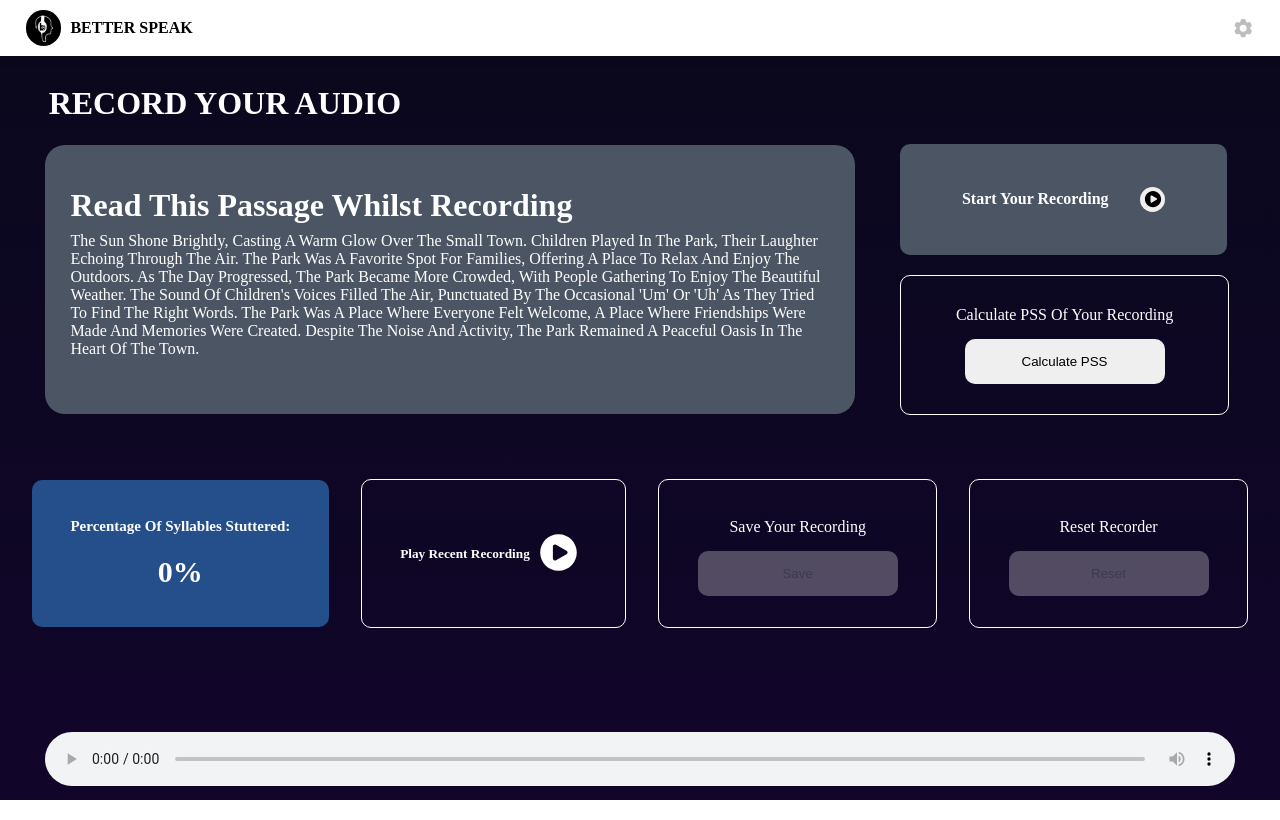
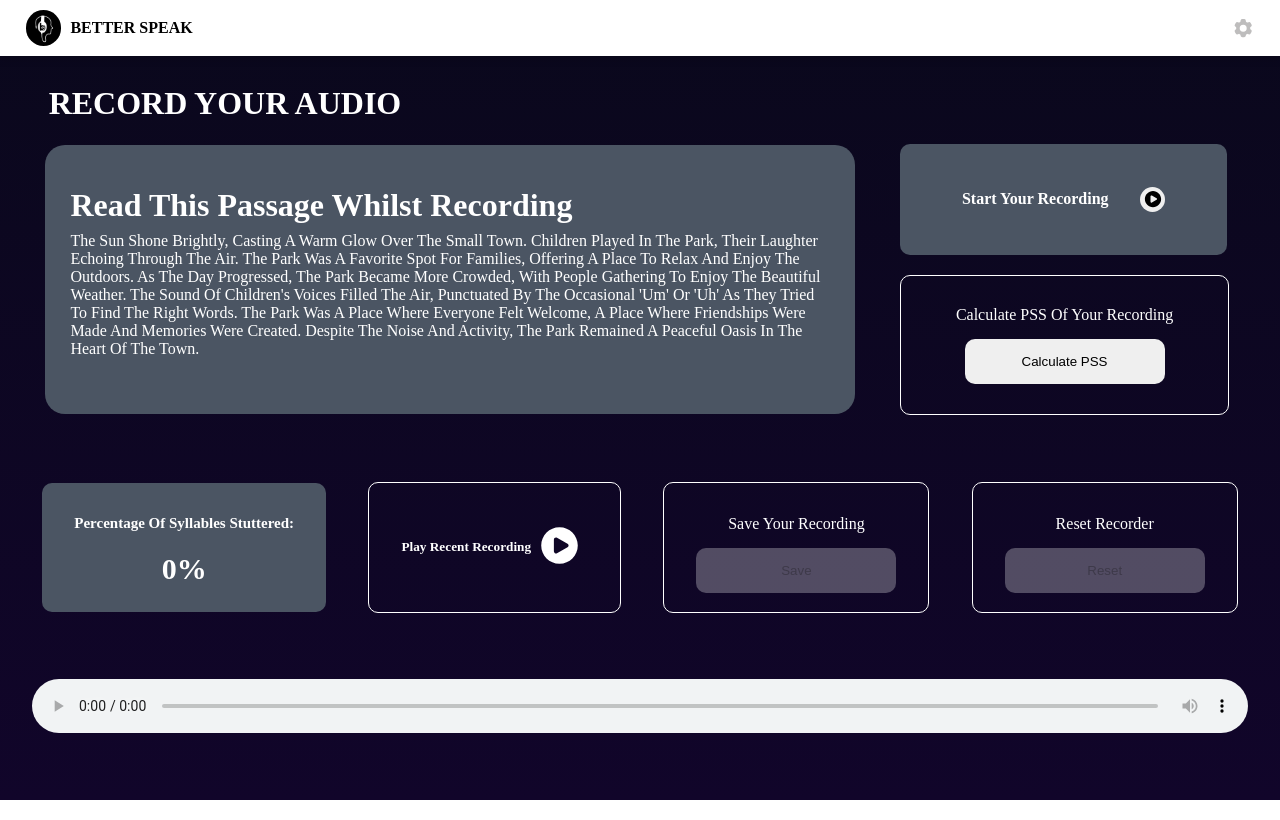
Before and after one commit to YashNK/Major-Project-Desktop, a React (Create React App) app: page /record in a window 1280 px wide. Built offline with nearby package versions, Linux system fonts and the light colour scheme; what extendable-media-recorder, extendable-media-recorder-wav-encoder would draw is missing.

Commit message:
deploy test

```diff
--- a/src/Screens/AudioRecorder.css
+++ b/src/Screens/AudioRecorder.css
@@ -6,11 +6,13 @@
   background-image: linear-gradient(to bottom, #0a081c, #11052a);
   color: white;
   text-transform: capitalize;
+  overflow: hidden;
 }
 .audio-title{
   padding-top: 5%;
   font-weight: 900;
   padding-left: 3.8%;
+  width: 60%;
 }
 .top{
   display: flex;
@@ -70,8 +72,8 @@
 }
 .pss-div{
   height: 45%;
-  background-color: #254f8a;
-  padding: 3%;
+  background-color: #4B5563;
+  padding: 2.5%;
   border-radius: 10px;
 }
 .pss{
@@ -93,7 +95,7 @@
   display: flex;
   align-items: center;
   justify-content: space-evenly;
-  padding: 3%;
+  padding: 2.5%;
   border-radius: 10px;
   border: 1px solid;
 }
@@ -103,7 +105,7 @@
   flex-direction: column;
   align-items: center;
   justify-content: space-evenly;
-  padding: 3%;
+  padding: 2.5%;
   border-radius: 10px;
   border: 1px solid;
 }
@@ -113,7 +115,7 @@
   flex-direction: column;
   align-items: center;
   justify-content: space-evenly;
-  padding: 3%;
+  padding: 2.5%;
   border-radius: 10px;
   border: 1px solid;
 }
@@ -123,10 +125,10 @@
   justify-content: center;
   flex-direction: column;
   width: 100%;
-  margin-top: 90px;
+  margin-top: 50px;
 }
 .end-bottom{
-  width: 93%;
+  width: 95%;
 }
 .bold-text{
   font-weight: bold;
--- a/src/Screens/AudioRecorder.js
+++ b/src/Screens/AudioRecorder.js
@@ -21,7 +21,7 @@ const AudioRecorder = ({setIsSelected}) => {
 
   const calculatePSS = async () => {
     try {
-      setPss('You Better Wait...');
+      setPss('Loading...');
       //setPss('Loading...');
       const audioData = new FormData();
       audioData.append('audio', audioBlob, 'audio.wav');
```
